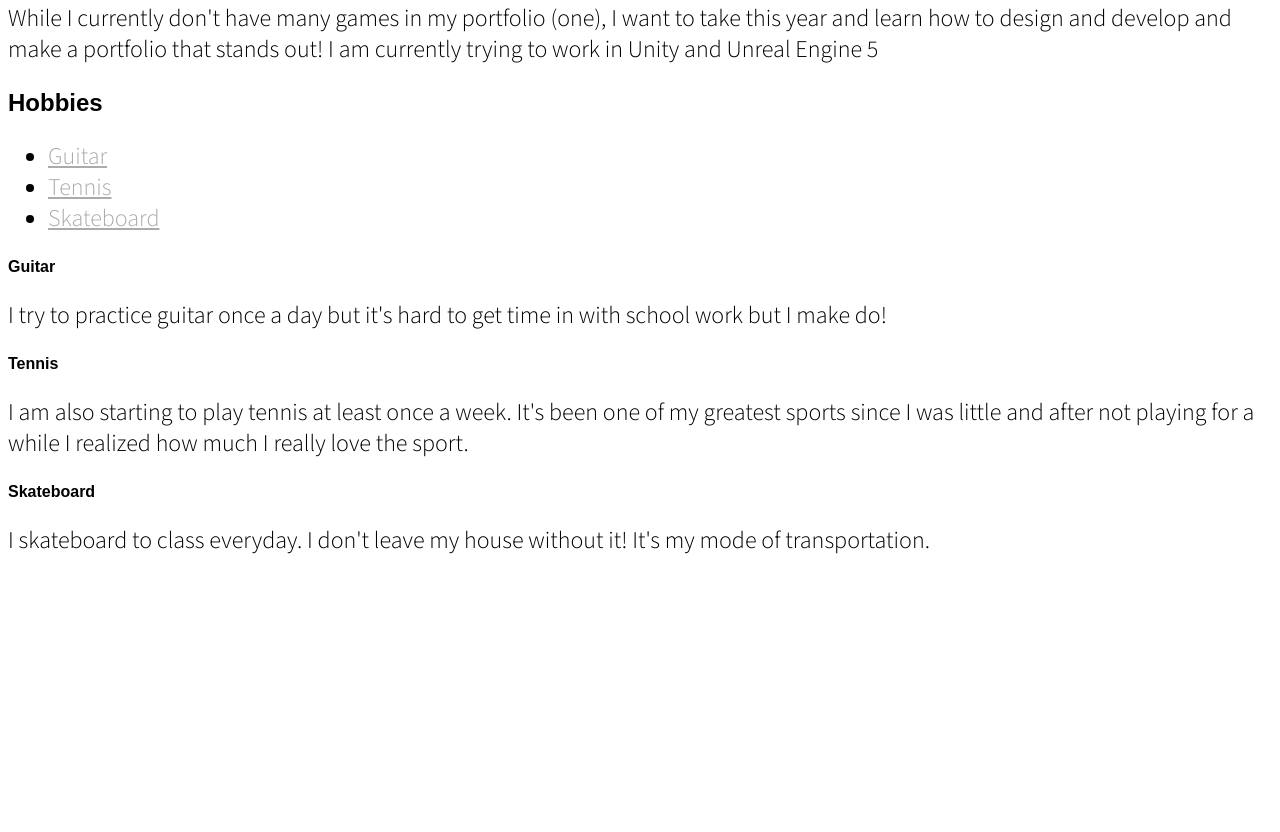
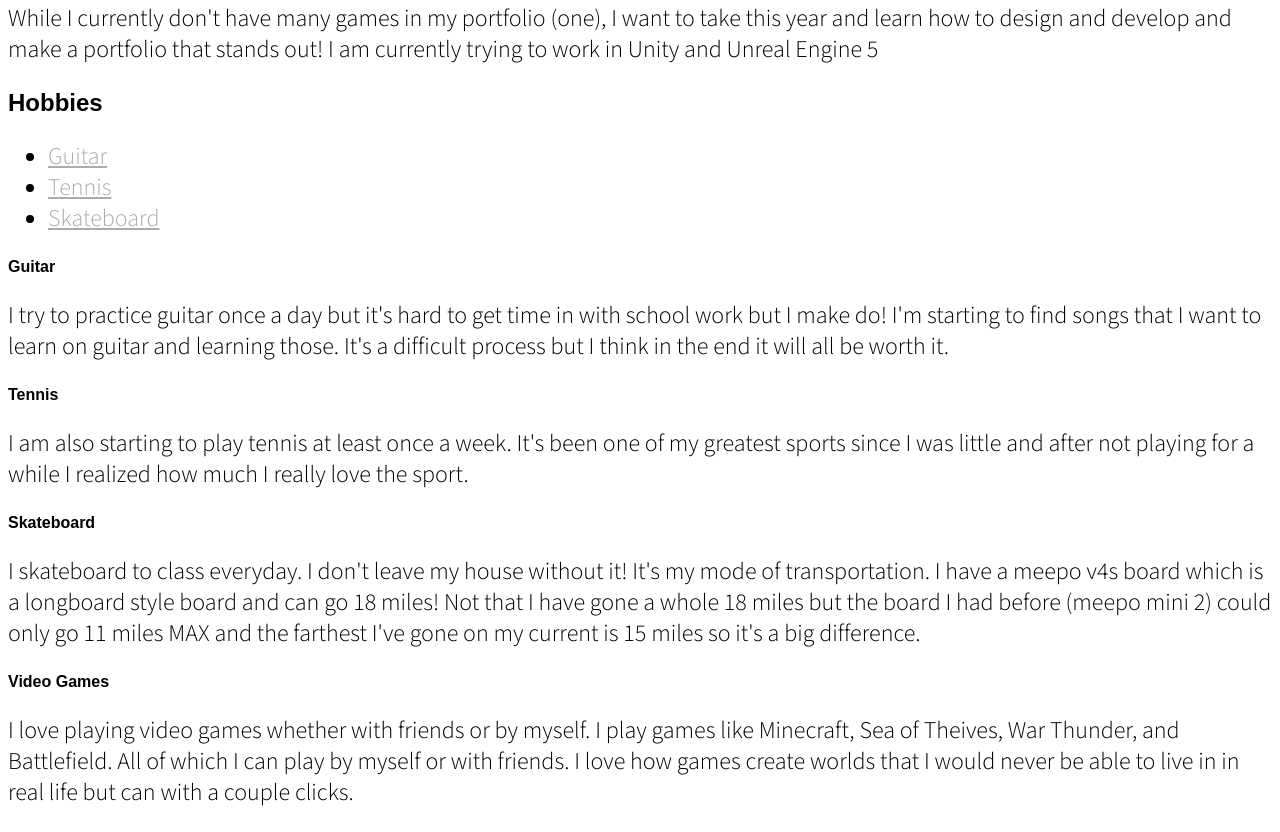
Before and after one commit to chsc9796/chsc9796.github.io, a plain HTML site: page aboutMe.html in a window 1280 px wide. Shown: the part 345-1177 px from the top of the page. Before the commit the page ends 925 px from the top, so only its background shows below. Drawn offline with Linux system fonts and the light colour scheme; a web font is replaced by a local one.

Commit message:
midterm project

```diff
--- a/aboutMe.html
+++ b/aboutMe.html
@@ -51,7 +51,9 @@
         <section id="Guitar">
             <h4>Guitar</h4>
             <p>
-                I try to practice guitar once a day but it's hard to get time in with school work but I make do!
+                I try to practice guitar once a day but it's hard to get time in with school work but I make do! I'm starting to find
+                songs that I want to learn on guitar and learning those. It's a difficult process but I think in the end it will all be
+                worth it.
             </p>
 
         </section>
@@ -65,7 +67,18 @@
         <section id="Skateboard">
             <h4>Skateboard</h4>
             <p>
-                I skateboard to class everyday. I don't leave my house without it! It's my mode of transportation.
+                I skateboard to class everyday. I don't leave my house without it! It's my mode of transportation. I have a
+                meepo v4s board which is a longboard style board and can go 18 miles! Not that I have gone a whole 18 miles
+                but the board I had before (meepo mini 2) could only go 11 miles MAX and the farthest I've gone on my current is 15 miles
+                so it's a big difference.
+            </p>
+        </section>
+        <section id="Video Games">
+            <h4>Video Games</h4>
+            <p>
+                I love playing video games whether with friends or by myself. I play games like Minecraft, Sea of Theives,
+                War Thunder, and Battlefield. All of which I can play by myself or with friends. I love how games create worlds
+                that I would never be able to live in in real life but can with a couple clicks.
             </p>
         </section>
 
```
